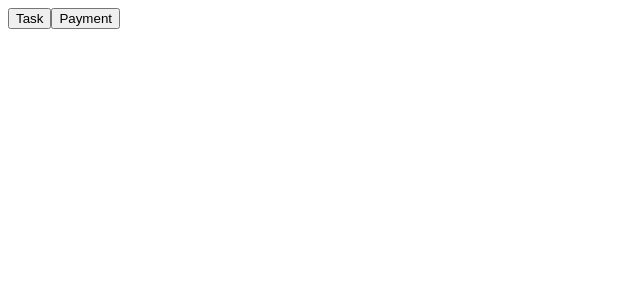
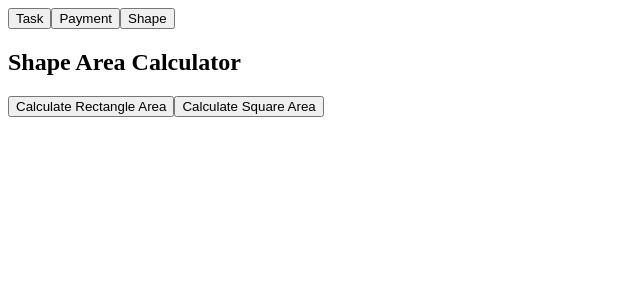
Before and after one commit to coniarojoannamae/ACT25_SOLID-ANGULAR, an Angular app: page /shape in a window 1280 px wide. Before the commit this address led to /. Shown: the top 300 px of the page, without its empty margins (0-640 px from the left). Built offline with nearby package versions, Linux system fonts and the light colour scheme.

Commit message:
#SHAPE_(ISP)

```diff
--- a/src/app/app.component.html
+++ b/src/app/app.component.html
@@ -1,4 +1,5 @@
 <button type="button" routerLink="task">Task</button>
 <button type="button" routerLink="payment">Payment</button>
+<button type="button" routerLink="shape">Shape</button>
 
 <router-outlet></router-outlet>
--- a/src/app/app.module.ts
+++ b/src/app/app.module.ts
@@ -7,10 +7,12 @@ import {BrowserAnimationsModule} from "@angular/platform-browser/animations";
 import {AppComponent} from "./app.component";
 import { TaskComponent } from './components/task/task.component';
 import { PaymentComponent } from './components/payment/payment.component';
+import { ShapeComponent } from './components/shape/shape.component';
 
 const routes: Routes = [
     { path: 'task', component: TaskComponent},
     { path: 'payment', component: PaymentComponent},
+    { path: 'shape', component: ShapeComponent},
 
 
 ];
@@ -29,6 +31,7 @@ const routes: Routes = [
     AppComponent,
     TaskComponent,
     PaymentComponent,
+    ShapeComponent,
 
 ],
 
--- /dev/null
+++ b/src/app/components/shape/rectangle.ts
@@ -0,0 +1,10 @@
+// rectangle.ts
+import { Shape } from './shape.interface';
+
+export class Rectangle implements Shape {
+  constructor(private width: number, private height: number) {}
+
+  area(): number {
+    return this.width * this.height;
+  }
+}
--- /dev/null
+++ b/src/app/components/shape/shape.component.html
@@ -0,0 +1,4 @@
+<h2>Shape Area Calculator</h2>
+<button (click)="calculateRectangleArea()">Calculate Rectangle Area</button>
+<button (click)="calculateSquareArea()">Calculate Square Area</button>
+<div *ngIf="area !== null">Area: {{ area }}</div>
--- /dev/null
+++ b/src/app/components/shape/shape.component.ts
@@ -0,0 +1,25 @@
+import { Component } from '@angular/core';
+import { ShapeService } from './shape.service';
+import { Rectangle } from './rectangle';
+import { Square } from './square';
+
+@Component({
+  selector: 'app-shape',
+  templateUrl: './shape.component.html',
+  styleUrl: './shape.component.css'
+})
+export class ShapeComponent {
+  area: number | null = null;
+
+  constructor(private shapeService: ShapeService) {}
+
+  calculateRectangleArea(): void {
+    const rectangle = new Rectangle(5, 10);
+    this.area = this.shapeService.calculateArea(rectangle);
+  }
+
+  calculateSquareArea(): void {
+    const square = new Square(4);
+    this.area = this.shapeService.calculateArea(square);
+  }
+}
--- /dev/null
+++ b/src/app/components/shape/shape.interface.ts
@@ -0,0 +1,4 @@
+// shape.interface.ts
+export interface Shape {
+    area(): number;
+  }
--- /dev/null
+++ b/src/app/components/shape/shape.service.ts
@@ -0,0 +1,12 @@
+// shape.service.ts
+import { Injectable } from '@angular/core';
+import { Shape } from './shape.interface';
+
+@Injectable({
+  providedIn: 'root',
+})
+export class ShapeService {
+  calculateArea(shape: Shape): number {
+    return shape.area();
+  }
+}
--- /dev/null
+++ b/src/app/components/shape/square.ts
@@ -0,0 +1,10 @@
+// square.ts
+import { Shape } from './shape.interface';
+
+export class Square implements Shape {
+  constructor(private side: number) {}
+
+  area(): number {
+    return this.side * this.side;
+  }
+}
```
Also changed, not shown: src/app/components/shape/shape.component.css (added), 1 other file (tests, documents, lock files or other folders).
